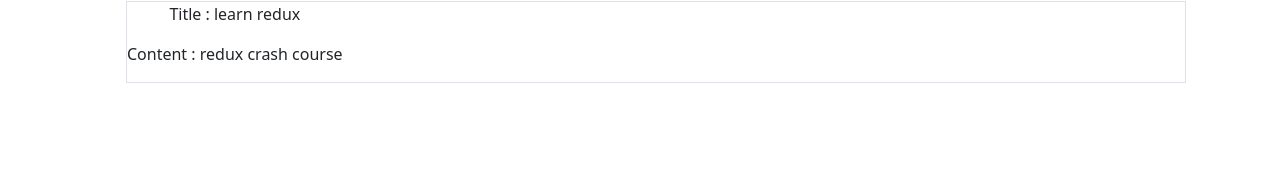
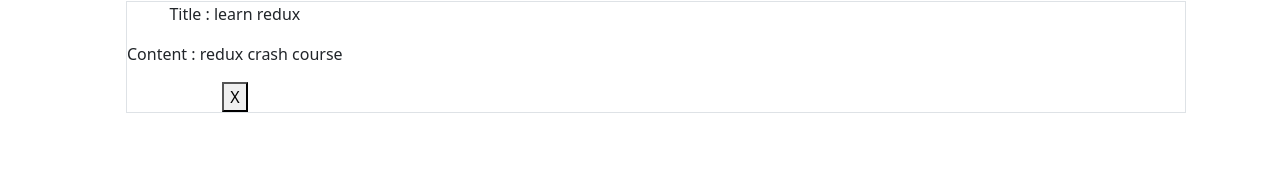
Before and after one commit to Ma9da/portfolio, a React (Create React App) app: page /todo in a window 1280 px wide. Shown: the part 426-598 px from the top of the page. Built offline with nearby package versions, Linux system fonts and the light colour scheme.

Commit message:
todo remove feature added

```diff
--- a/src/components/todo/TodoList.jsx
+++ b/src/components/todo/TodoList.jsx
@@ -8,6 +8,7 @@
                             <div className="text">
                                 <p>Title : {todo.title}</p>
                                 <p>Content : {todo.content}</p>
+                                <button onClick={()=>deleteTodo(i)}>X</button>
                             </div>
                         </li>
                     </ul>
--- a/src/redux/todoRedux.js
+++ b/src/redux/todoRedux.js
@@ -28,10 +28,10 @@
         case ADD_TODO:
             console.log(action.payload)
             return { ...state, todos: [...state.todos, action.payload] };
-        // case REMOVE_TODO:
-        //     return {
-        //         ...state, todos: [...state.todos.filter((todo, i) => i !== action.i)]
-        //     }
+        case REMOVE_TODO:
+            return {
+                ...state, todos: [...state.todos.filter((todo, i) => i !== action.payload)]
+            }
         default:
             return state
     }
--- a/src/views/todo/Todo.jsx
+++ b/src/views/todo/Todo.jsx
@@ -2,7 +2,7 @@
 import { useDispatch, useSelector } from "react-redux";
 import TodoForm from "../../components/todo/TodoForm";
 import TodoList from "../../components/todo/TodoList";
-import {addTodoAcion } from '../../redux/todoRedux'
+import {addTodoAcion, RemoveTodoAcion } from '../../redux/todoRedux'
 import './Todo.css';
 function Todo() {
 const todoState = useSelector(state => state.todos)
@@ -11,15 +11,15 @@
         dispatch(addTodoAcion(task))
     };
 
-    // const deleteTodo = (index) => {
-    //     dispatch(RemoveTodoAcion(index))// setTodos(todos.filter((todo, i) => i !== index))
-    // }
+    const deleteTodo = (index) => {
+        dispatch(RemoveTodoAcion(index))// setTodos(todos.filter((todo, i) => i !== index))
+    }
 
     return (
         <div className="text-center py-2 todo-wrapper container">
             <h1>To-do List</h1>
             <TodoForm addTodo={addTodo} />
-            <TodoList  todos={todoState} />
+            <TodoList  todos={todoState} deleteTodo={deleteTodo}/>
         </div>
     );
 }
```
